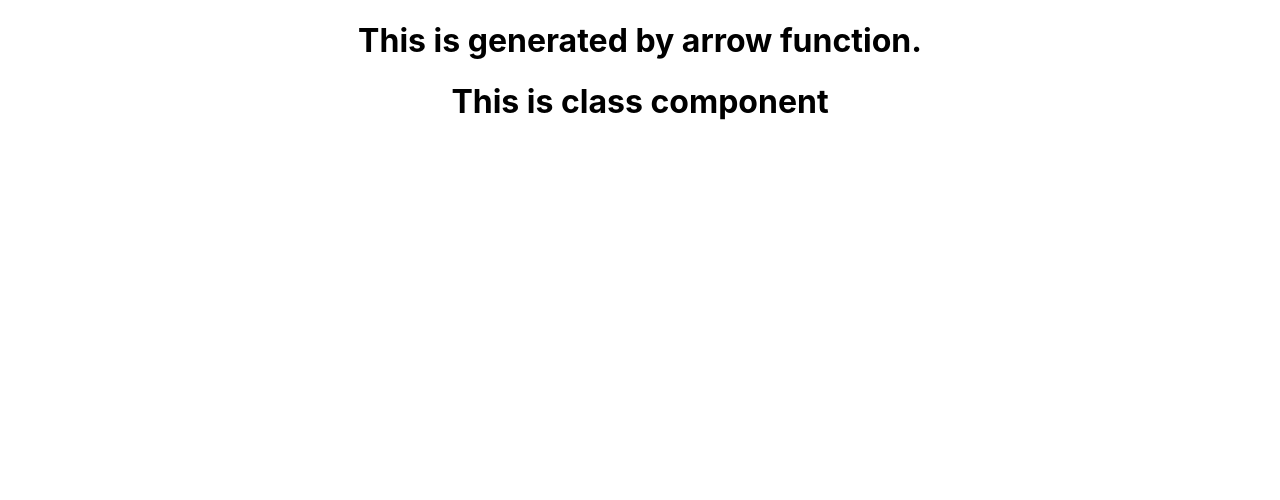
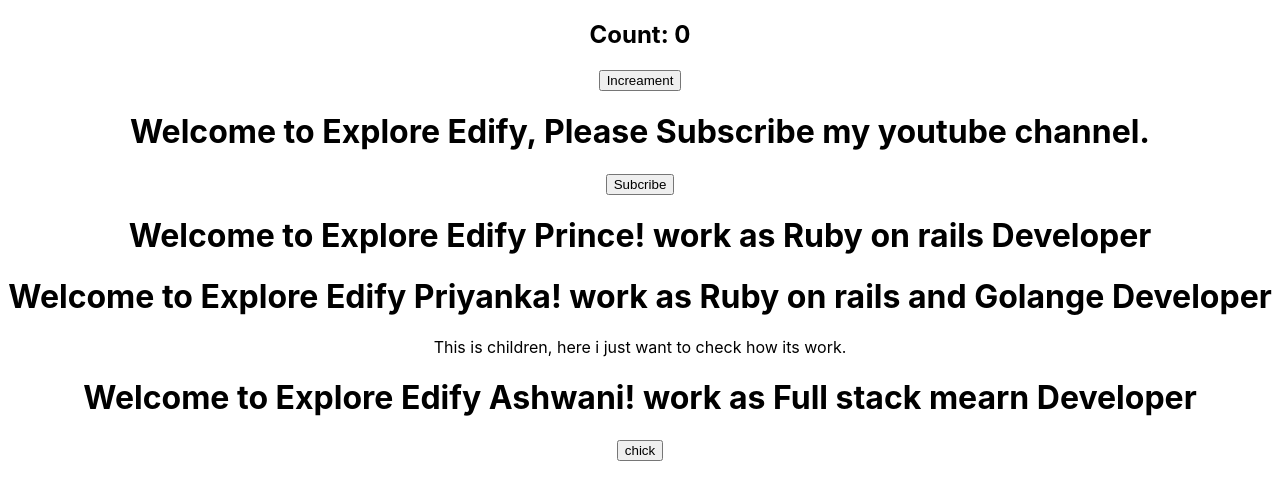
Before and after one commit to PrinceGiri1/LearnReactFromBasic, a React (Create React App) app in the folder react-basic-to-advance/: page / in a window 1280 px wide. Shown: the top 500 px of the page. Built offline with nearby package versions, Linux system fonts and the light colour scheme.

Commit message:
Learn props and state

```diff
--- a/react-basic-to-advance/src/App.js
+++ b/react-basic-to-advance/src/App.js
@@ -2,14 +2,28 @@ import logo from './logo.svg';
 import './App.css';
 import { Greet } from './components/Greet';
 import Welcome from './components/welcome';
+import Invited from './components/Invited';
+import Message from './components/Message';
+import Count from './components/Count';
+
 
 function App() {
   return (
     <div className="App">
-      <Greet/>
-      <Welcome/>
+      {/* <Greet/>
+      <Welcome/> */}
+      <Count/>
+      <Message/>
+      <Invited name = "Prince!" profe = 'Ruby on rails Developer'/>
+      <Invited name = "Priyanka!" profe = 'Ruby on rails and Golange Developer'>
+        <p>This is children, here i just want to check how its work.</p>
+      </Invited>
+      <Invited name = "Ashwani!" profe = 'Full stack mearn  Developer'>
+        <button>chick</button>
+      </Invited>
     </div>
   );
 }
 
+
 export default App;
--- /dev/null
+++ b/react-basic-to-advance/src/components/Count.js
@@ -0,0 +1,31 @@
+import React, {Component} from "react";
+
+class Count extends Component {
+    // Destructureing
+    // const {name, heroname} = this.props
+    constructor(props) {
+      super(props)
+
+      this.state = {
+         count: 0
+      }
+    }
+
+    incrementValue() {
+        this.setState({
+            count: this.state.count + 1
+        }
+        )
+    }
+
+    render(){
+        return(
+            <div>
+                <h2>Count: {this.state.count}</h2>
+                <button onClick={() => this. incrementValue()}>Increament</button>
+            </div>
+        )
+    }
+}
+
+export default Count;
--- /dev/null
+++ b/react-basic-to-advance/src/components/Invited.js
@@ -0,0 +1,14 @@
+import React from 'react';
+// function Invited({name, herename})
+function Invited(props) {
+    // Destructureing
+    // const {name, heroname} = props
+    return(
+    <div>
+        <h1>Welcome to Explore Edify {props.name} work as {props.profe}</h1>
+         {props.children}
+    </div>
+    )
+}
+// Notes: Props are immulable means i cannt change. so when we need changes in props then we use state.
+export default Invited;
--- /dev/null
+++ b/react-basic-to-advance/src/components/Message.js
@@ -0,0 +1,26 @@
+import React, {Component} from "react";
+
+class Message extends Component {
+    constructor() {
+        super()
+        this.state = {
+            message: "Welcome to Explore Edify, Please Subscribe my youtube channel."
+        }
+    }
+
+    changeMessage() {
+        this.setState({
+            message: "Thanks you for Subcribe the channel."
+        })
+    }
+    render() {
+        return (
+            <div>
+                <h1>{this.state.message}</h1>
+                <button onClick={() => this.changeMessage()}>Subcribe</button>
+            </div>
+        )
+    }
+}
+
+export default Message;
--- a/react-basic-to-advance/src/components/welcome.js
+++ b/react-basic-to-advance/src/components/welcome.js
@@ -8,5 +8,5 @@ class Welcome extends Component {
         return <h1>This is class component</h1>;
     }
 }
-
+// Notes : In Class Component props work like this.props.name here we can not defind props like fundctional component.
 export default Welcome;
```
